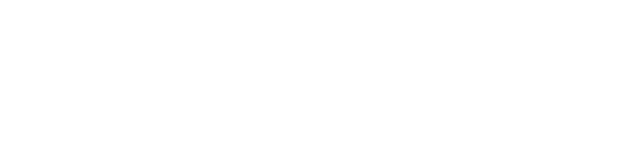
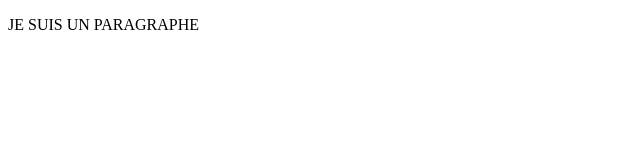
Before and after one commit to k10ney/K10NEY-NINTCH, a plain HTML site: page index.html in a window 1280 px wide. Shown: the whole page, without its empty margins (0-640 px from the left). Drawn offline with Linux system fonts and the light colour scheme.

Commit message:
MERCI MON VIEUX

```diff
--- a/index.html
+++ b/index.html
@@ -6,6 +6,6 @@
     <title>Document</title>
 </head>
 <body>
-
+  <P>JE SUIS UN PARAGRAPHE </P>
 </body>
 </html>
```
